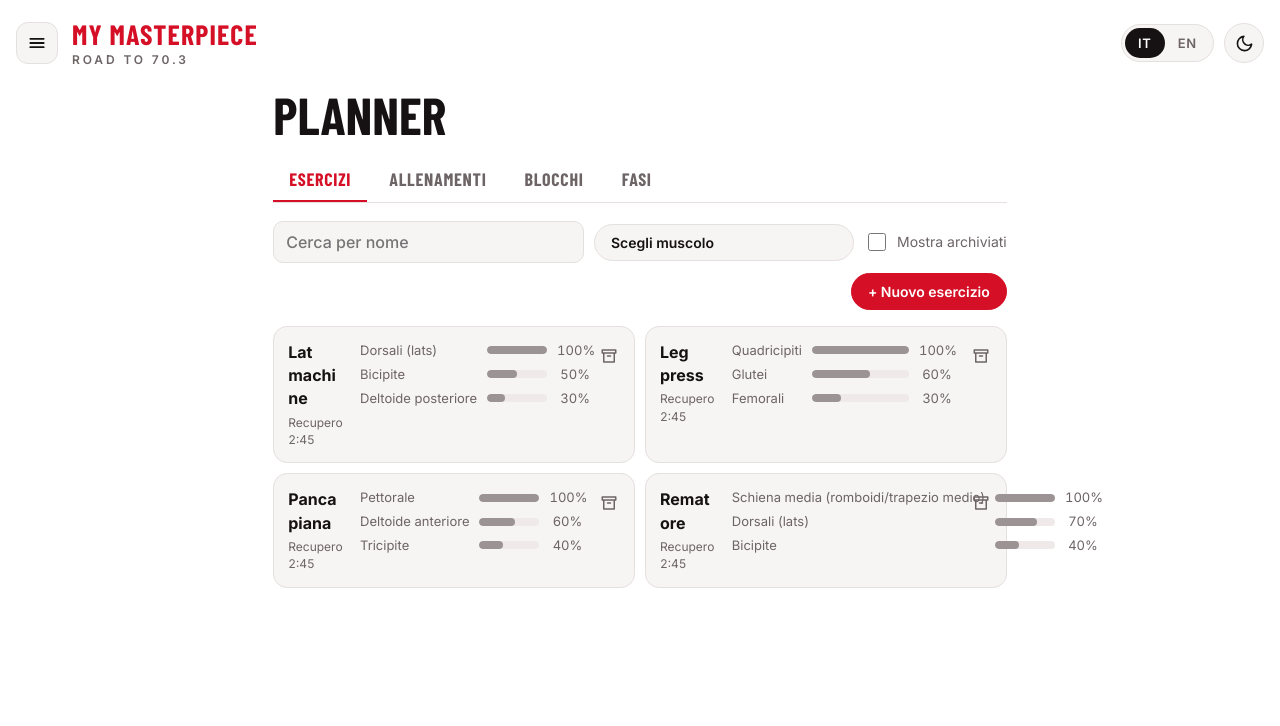
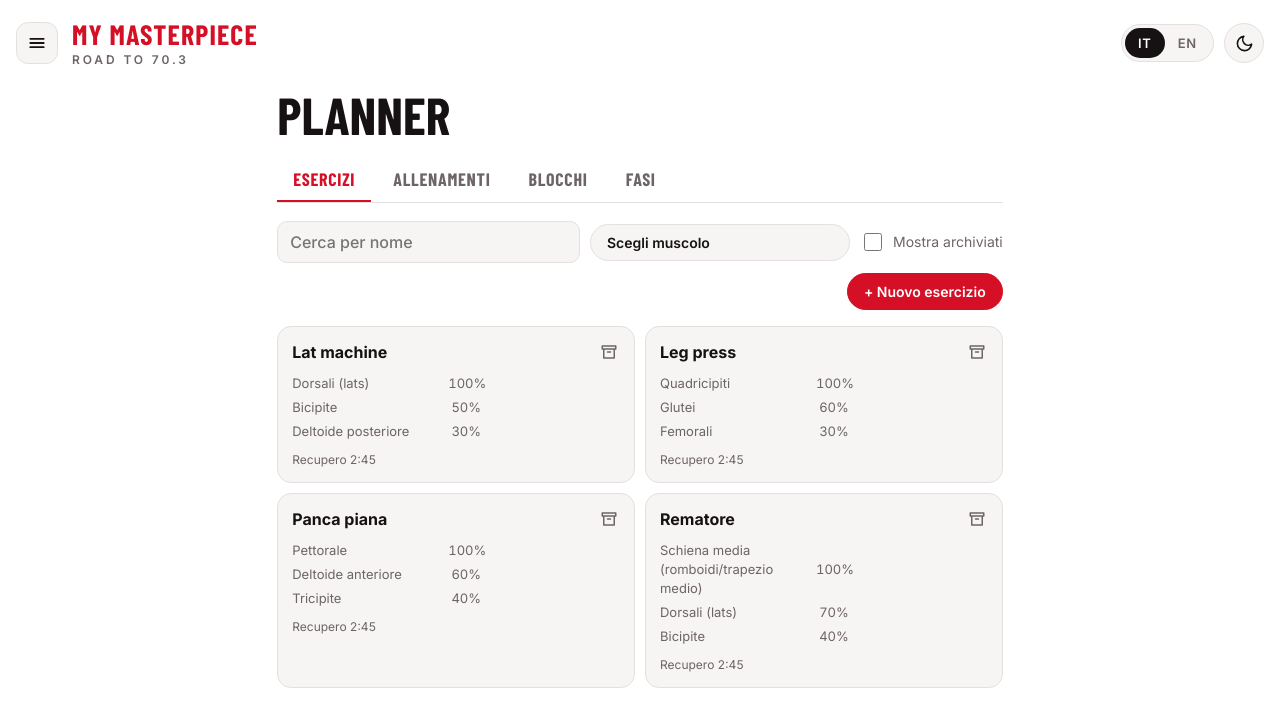
Before and after one commit to AleCovi04/My-Masterpiece, a React (Vite) app: page /planner in a window 1280 px wide. Shown: the top 726 px of the page. Built offline with nearby package versions, Linux system fonts and the light colour scheme; a web font is replaced by a local one.

Commit message:
Planner: card esercizio su una colonna con barre di larghezza fissa
Co-Authored-By: Claude Sonnet 5.5 <noreply@anthropic.com>

```diff
--- a/src/features/planner/ExercisesTab.tsx
+++ b/src/features/planner/ExercisesTab.tsx
@@ -54,16 +54,14 @@ export default function ExercisesTab() {
         className="pl-item-main"
         onClick={() => setEditing(e.id)}
       >
-        <span className="pl-item-info">
-          <b>
-            {e.name}
-            {e.archived && <span className="pl-tag">{p.archivedTag}</span>}
-          </b>
-          <span className="pl-rest">
-            {p.rest} {formatMmSs(e.defaultRestSeconds)}
-          </span>
+        <b className="pl-item-name">
+          {e.name}
+          {e.archived && <span className="pl-tag">{p.archivedTag}</span>}
+        </b>
+        <MuscleBars muscles={sortedMuscles(e)} highlight={muscles} />
+        <span className="pl-rest">
+          {p.rest} {formatMmSs(e.defaultRestSeconds)}
         </span>
-        <MuscleBars muscles={sortedMuscles(e)} highlight={muscles} />
       </button>
       <button
         type="button"
--- a/src/features/planner/planner.css
+++ b/src/features/planner/planner.css
@@ -169,25 +169,22 @@
   gap: 10px;
 }
 .pl-item {
-  display: flex;
-  align-items: flex-start;
-  gap: 4px;
+  position: relative;
   background: var(--surface);
   border: 1px solid var(--line);
   border-radius: 14px;
-  padding: 6px 8px 6px 6px;
+  padding: 6px;
   min-width: 0;
 }
 .pl-item.arch {
   opacity: 0.6;
 }
 .pl-item-main {
-  flex: 1;
+  width: 100%;
   min-width: 0;
-  display: grid;
-  grid-template-columns: minmax(0, 1fr) minmax(220px, 1.3fr);
-  gap: 8px 16px;
-  align-items: start;
+  display: flex;
+  flex-direction: column;
+  gap: 10px;
   text-align: left;
   border: 0;
   background: none;
@@ -200,15 +197,10 @@
 .pl-item-main:hover {
   background: var(--accent-soft);
 }
-.pl-item-info {
-  display: flex;
-  flex-direction: column;
-  gap: 3px;
-  min-width: 0;
-}
-.pl-item-info b {
+.pl-item-name {
   font-size: 16px;
-  overflow-wrap: anywhere;
+  padding-right: 36px; /* spazio per l'icona archivia */
+  overflow-wrap: break-word; /* a capo solo se una parola non ci sta */
 }
 .pl-rest {
   font-size: 12px;
@@ -216,10 +208,11 @@
   font-variant-numeric: tabular-nums;
 }
 .pl-ico {
-  flex: none;
+  position: absolute;
+  top: 8px;
+  right: 8px;
   width: 34px;
   height: 34px;
-  margin-top: 6px;
   display: grid;
   place-items: center;
   border: 0;
@@ -239,7 +232,7 @@
 /* barre muscolari: una sola griglia, così nomi e barre restano allineati */
 .mb {
   display: grid;
-  grid-template-columns: max-content minmax(60px, 1fr) 4ch;
+  grid-template-columns: 8.5rem minmax(0, 1fr) 4ch; /* colonne fisse: stessa barra in ogni card */
   align-items: center;
   gap: 5px 10px;
   min-width: 0;
@@ -250,7 +243,7 @@
   color: var(--muted);
 }
 .mb-name {
-  overflow-wrap: anywhere;
+  overflow-wrap: break-word;
 }
 .mb-track {
   height: 8px;
@@ -471,9 +464,6 @@
 }
 
 @media (max-width: 560px) {
-  .pl-item-main {
-    grid-template-columns: minmax(0, 1fr);
-  }
   .pl-mrow {
     grid-template-columns: minmax(0, 1fr) auto auto;
   }
```
